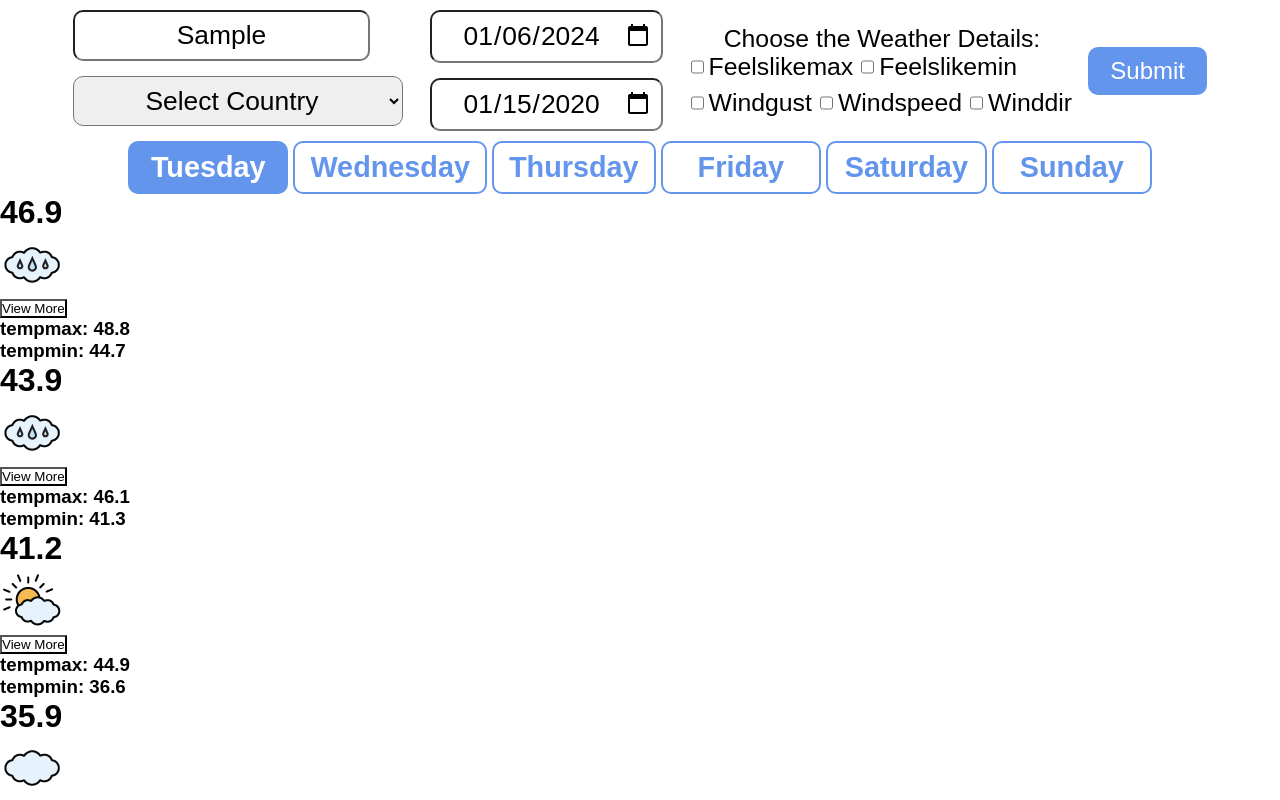
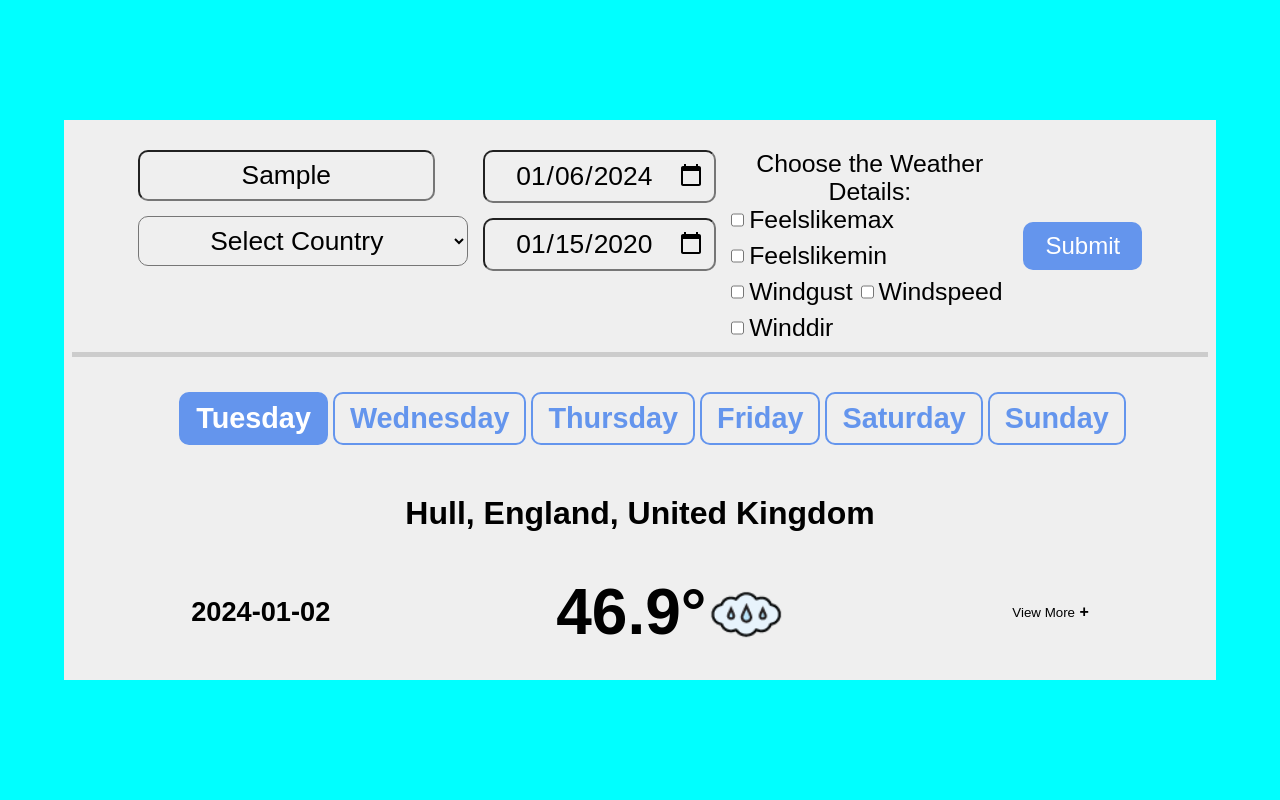
Before and after one commit to Ene-420/Weather-App, a website with bundled scripts: page dist/index.html in a window 1280 px wide. Both pictures are taken after typing "Sample", "2020-01-15" into the empty fields and a click on the button "Submit". Shown: the top 800 px of the page. Built offline with nearby package versions, Linux system fonts and the light colour scheme.

Commit message:
implement weather information layout changes

```diff
--- a/function/WeatherInfo.js
+++ b/function/WeatherInfo.js
@@ -1,11 +1,36 @@
+import { daysOfWeek } from "./daysOfWeek";
+
 export const weatherInfo = (info) => {
   const contentWeatherInfo = document.querySelector(".content-weather-info");
   const content = document.querySelector(".content");
 
-  const weekdays = getDaysOfWeek(info)
+  const weekdays = getDaysOfWeek(info.days);
   render(weekdays);
+  daysOfWeek().createDays(info);
+
 
   let active = document.querySelector(".active");
+  const days = document.querySelectorAll(".day");
+  let activeDay = document.querySelector('.active-day')
+  const weekdayBtn = document.querySelectorAll('.weekday-btn')
+  const dayContentExtra = activeDay.querySelector('.day-content-extra')
+  const viewMoreBtn = document.querySelector('.view-more-btn')
+
+  if (viewMoreBtn /*&& dayContentExtra*/) {
+    viewMoreBtn.onclick = function () {
+      console.log(dayContentExtra)
+      if (dayContentExtra.style.display.includes('none')) {
+        dayContentExtra.style.display = 'block'
+      }
+    }
+  }
+
+  weekdayBtn.forEach(btn => {
+    btn.onclick = function (event) {
+      switchActive(event)
+      showWeatherInfo(event)
+    }
+  })
 
   function getDaysOfWeek(elements) {
     let days = [];
@@ -40,13 +65,13 @@ export const weatherInfo = (info) => {
         dayBtn.textContent = `${array[i]}`;
         dayBtn.classList.add("weekday-btn");
         dayBtn.dataset.key = i;
-        dayBtn.onclick = function () {
-          switchActive;
-
-        };
-
+        // dayBtn.onclick = function (event) {
+        //   switchActive(event);
+        // };
+        //console.day
         if (i === 0) {
           dayBtn.classList.add("active");
+          //showWeatherInfo(dayBtn)
         }
         daysDiv.appendChild(dayBtn);
       }
@@ -71,8 +96,22 @@ export const weatherInfo = (info) => {
       active.classList.remove("active");
       event.target.classList.add("active");
       active = event.target;
+      //showWeatherInfo(active)
     }
   }
 
+   function showWeatherInfo(element) {
+     const keyNo = element.target.dataset.key;
+     if (keyNo !== activeDay.dataset.tag) {
+       days.forEach((item) => {
+         if (item.dataset.tag === keyNo) {
+           activeDay.classList.remove('active-day')
+           item.classList.add('active-day')
+           activeDay = item
+         }
+       });
+     }
 
+
+  }
 };
--- a/function/daysOfWeek.js
+++ b/function/daysOfWeek.js
@@ -8,56 +8,64 @@ export const daysOfWeek = () => {
     });
     return images;
   }
-    const images = importAll(
-      require.context("../assets/img", false, /\.(png)$/),
-    );
+  const images = importAll(require.context("../assets/img", false, /\.(png)$/));
 
   function createDays(weatherInfo) {
-        const daysContentDiv = document.createElement('div')
-        const locationHeader = document.createElement('h2')
-        locationHeader.textContent = weatherInfo.resolvedAddress
-        const days = weatherInfo.days
-        for (let i = 0; i < days.length; i++){
+    const daysContentDiv = document.createElement("div");
+    const locationHeader = document.createElement("h2");
+    locationHeader.textContent = weatherInfo.resolvedAddress;
+    daysContentDiv.classList.add('weekday-weather')
+    daysContentDiv.appendChild(locationHeader);
+    const dayContent = document.createElement('div')
+    dayContent.classList.add('weekday-weather-content')
+    const days = weatherInfo.days;
+    for (let i = 0; i < days.length; i++) {
       const dayDiv = document.createElement("div");
+      dayDiv.classList.add('day')
       dayInfo(days[i], dayDiv);
-            dayDiv.dataset.key = i
-            daysContentDiv.appendChild(dayDiv)
+      dayDiv.dataset.tag = i;
+      if (i ===0) {
+        dayDiv.classList.add('active-day')
       }
-         contentWeatherInfo.appendChild(daysContentDiv)
+      dayContent.appendChild(dayDiv);
+    }
+    daysContentDiv.appendChild(dayContent)
+    contentWeatherInfo.appendChild(daysContentDiv);
   }
 
   function dayInfo(day, div) {
-        const headDiv = document.createElement('div')
-        const contentDiv = document.createElement('div')
-        const dateTime = document.createElement('h3')
-        dateTime.textContent = day['date-time']
-        delete day.datetime
-        const temp = document.createElement('h1')
-        temp.textContent = day.temp
-        delete day.temp
-        const icon = document.createElement('img')
-        icon.src = images[`${day.icon}.png`]
-        delete day.icon
-        contentDiv.append(temp, icon)
-        headDiv.append(dateTime, contentDiv)
-        div.append(headDiv)
+    const headDiv = document.createElement("div");
+    const contentDiv = document.createElement("div");
+    const dateTime = document.createElement("h3");
+    dateTime.textContent = day.datetime;
+    delete day.datetime;
+    const temp = document.createElement("h1");
+    temp.textContent = day.temp;
+    delete day.temp;
+    const icon = document.createElement("img");
+    icon.src = images[`${day.icon}.png`];
+    delete day.icon;
+    contentDiv.classList.add('day-content-items')
+    contentDiv.append(temp, icon);
+    headDiv.append(dateTime, contentDiv);
+    headDiv.classList.add('day-content')
+    div.append(headDiv);
     if (day) {
-            const viewMoreBtn = document.createElement('button')
-            viewMoreBtn.textContent = 'View More'
-            const moreDiv = document.createElement('div')
+      const viewMoreBtn = document.createElement("button");
+      viewMoreBtn.classList.add('view-more-btn')
+      viewMoreBtn.textContent = "View More";
+      const moreDiv = document.createElement("div");
+      moreDiv.classList.add('day-content-extra')
       Object.entries(day).forEach(([key, value]) => {
-                const extra = document.createElement('h3')
-                extra.textContent = `${key}: ${value}`
+        const extra = document.createElement("h3");
+        extra.textContent = `${key}: ${value}`;
 
-                moreDiv.appendChild(extra)
-            })
-            headDiv.append(viewMoreBtn)
-            div.append(moreDiv)
-
+        moreDiv.appendChild(extra);
+      });
+      headDiv.append(viewMoreBtn);
+      div.append(moreDiv);
+    }
   }
 
-
-    }
-
-    return {createDays}
-}
+  return { createDays };
+};
--- a/src/script.js
+++ b/src/script.js
@@ -80,8 +80,8 @@ submitBtn.onclick = function (event) {
   console.log(dateValues);
   console.log(weatherValues);
   //console.log(images['snow.png'])
-  weatherInfo(json.days)
-  daysOfWeek().createDays(json)
+  weatherInfo(json)
+  //daysOfWeek().createDays(json)
   // displayTable();
   // content.appendChild(contentTable);
 };
--- a/src/style.css
+++ b/src/style.css
@@ -9,55 +9,33 @@
 
 }
 
+*> button{
+    cursor: pointer;
+}
+body{
+    background-color: aqua;
+    display: flex;
+    align-items: center;
+    height: 100vh;
+}
+
 .content{
-    height: 100vh;
+    height: 70%;
+    width: 90%;
+    margin: 10px auto;
     display: flex;
     flex-direction: column;
-    grid-template-columns: [start]1fr [start-end]0fr [end];
-    grid-auto-rows: auto;
-    justify-items: center;
-    align-items: center;
-
-}
-
-.content-table{
-    padding: 10px;
-    margin: 10px;
-    grid-column: start-end/end;
+    /* justify-content: center; */
+    /* align-items: center;     */
+    background-color: #efefef;
 }
 
 .content-form{
+    margin: 20px 8px;
     padding: 10px;
+    border-bottom: 5px solid #cccccc;
     /* display: flex; */
 }
-table{
-    padding: 10px;
-    margin: 0 auto;
-    border: 1px solid #ff0000;
-    font-size: 1rem;
-    border-collapse: collapse;
-    width: 80%;
-}
-
-th{
-    font-size: 1.45rem;
-    padding: 5px;
-}
-th::first-letter{
-    text-transform: capitalize;
-}
-
-
-td{
-    font-size: 1.2rem;
-    width: 15%;
-    height: fit-content;
-    padding: 5px;
-    text-align: center;
-    border: 2px solid #cccc;
-}
-
-
 
 form {
     margin: 0 auto;
@@ -133,11 +111,15 @@ legend, .weather-options-div div label{
 }
 .content-weather-info{
     width: 100%;
-
+    /* margin: 20px 8px; */
+    flex: 1;
+    display: flex;
+    flex-direction: column;
+    /* justify-content: space-evenly; */
 }
 
 .weekday-div{
-    margin: 0 auto;
+    margin: 15px auto;
     width: 80%;
     gap: 5px;
     display: grid;
@@ -160,3 +142,85 @@ legend, .weather-options-div div label{
     color: white;
     background-color: cornflowerblue;
 }
+
+.weekday-weather{
+    text-align: center;
+    font-weight: lighter;
+    margin: 5px 5px;
+    padding: 10px;
+    flex: 1;
+    display: flex;
+    flex-direction: column;
+    /* justify-content: center; */
+}
+.weekday-weather > h2{
+    margin: 20px 0;
+    display: flex;
+    justify-content: center;
+    flex-wrap: wrap;
+    font-size: 2em;
+}
+
+.weekday-weather-content{
+    display: flex;
+    margin: 20px 0;
+    justify-content: center;
+    width: 100%;
+}
+
+.day{
+    display: none;
+    width: 80%;
+}
+.active-day{
+    display: block;
+
+}
+.day-content, .day-content-items{
+    display: flex;
+    align-items: center;
+}
+
+.day-content{
+    justify-content: space-between;
+}
+
+.day-content h3{
+    font-size: 1.70em;
+}
+
+.day-content-items img{
+    width: 5em;
+    height: 5em;
+}
+
+.day-content-items> h1{
+    font-size: 4em;
+}
+
+.day-content-items > h1::after{
+    content: "\00B0"
+}
+
+.view-more-btn{
+    border: 0;
+    font-weight: 300
+}
+
+.view-more-btn::after{
+    content: " +";
+    font-size: larger;
+    font-weight: 600;
+}
+
+.view-more-btn:hover{
+    text-decoration: underline;
+}
+
+.day-content-extra{
+    display: none;
+}
+
+.active-extra-content{
+    display: block;
+}
```
Also changed, not shown: dist/main.js. Lines whose indentation alone changed are shown as unchanged.
